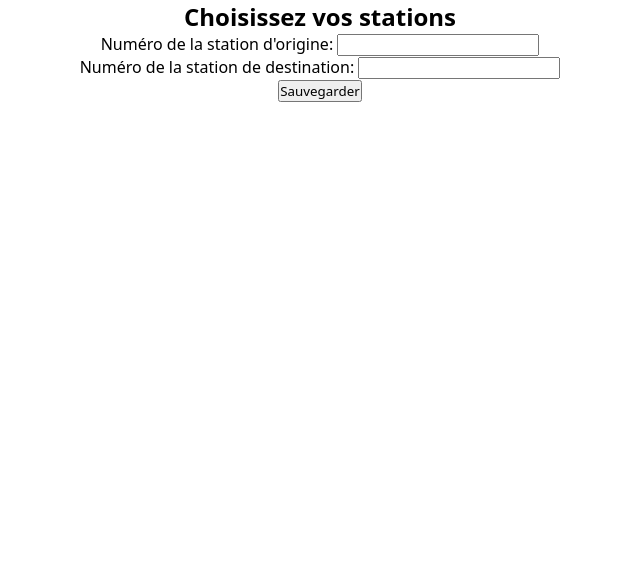
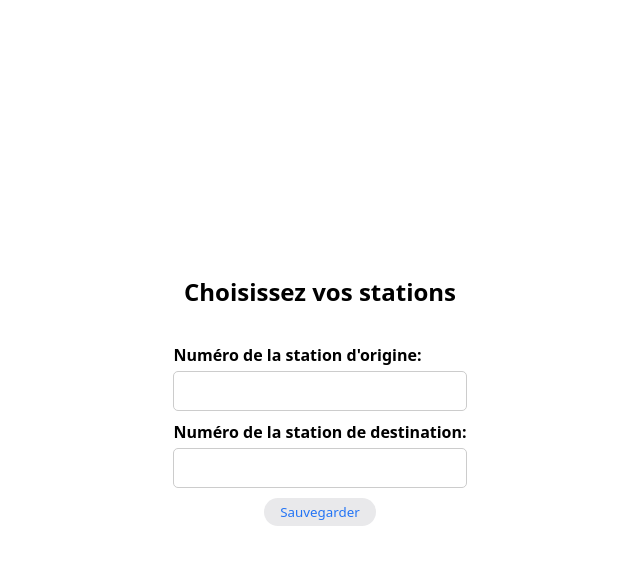
Before and after one commit to FlorianLatapie/velib, a plain HTML site: page index.html in a window 1280 px wide. Shown: the whole page, without its empty margins (320-960 px from the left). Drawn offline with Linux system fonts and the light colour scheme.

Commit message:
improve form styling
Introduces an 'apple-style-button' class for consistent button appearance and applies it to relevant buttons in index.html and script.js. Removes inline form styling from script.js and adds new CSS classes for form layout and input styling in styles.css to enhance UI consistency and maintainability.

```diff
--- a/index.html
+++ b/index.html
@@ -114,7 +114,7 @@
             </div>
         </div>
         <div class="pane bottom-pane">
-            <button id="clear-station-data">Effacer les stations</button>
+            <button id="clear-station-data" class="apple-style-button">Changer de stations</button>
             <!--<h2>Crédits</h2>
             <p>Développé par <a href="https://github.com/FlorianLatapie">Florian Latapie</a></p>
         -->
--- a/script.js
+++ b/script.js
@@ -23,15 +23,9 @@ if (!localStorage.getItem('stationData')) {
                     <label for="destinationStation">Numéro de la station de destination:</label>
                     <input type="number" id="destinationStationNumber" required>
                 </div>
-                <button type="submit">Sauvegarder</button>
+                <button type="submit" class="apple-style-button">Sauvegarder</button>
             </form>
     `;
-    // make the form on top of the page
-    formContainer.style.position = 'fixed';
-    formContainer.style.top = '0';
-    formContainer.style.backgroundColor = 'white';
-    formContainer.style.height = "100vh";
-    formContainer.style.width = "100vw";
     document.body.appendChild(formContainer);
 
     document.getElementById('stationForm').addEventListener('submit', (event) => {
--- a/styles.css
+++ b/styles.css
@@ -155,3 +155,67 @@ td>p {
         transform: rotate(360deg);
     }
 }
+
+.apple-style-button {
+    display: inline-block;
+    padding: 5px 16px;
+    text-decoration: none;
+    border-radius: 100vh;
+    background-color: #e9e9eb;
+    color: #2374f5;
+    border: none;
+    text-align: left;
+}
+
+.apple-style-button:hover {
+    background-color: #dcdce0;
+}
+
+.form-container {
+    position: fixed;
+    top: 0;
+    left: 0;
+    width: 100vw;
+    height: 100vh;
+    background: #ffffff;
+    display: flex;
+    flex-direction: column;
+    justify-content: center;
+    align-items: center;
+    gap: 20px;
+    padding: 20px;
+    z-index: 1000;
+}
+
+#stationForm {
+    display: flex;
+    flex-direction: column;
+    gap: 10px;
+    justify-content: center;
+    align-items: center;
+}
+
+.form-container h2 {
+    font-size: 1.5em;
+    margin-bottom: 1rem;
+}
+
+.form-group {
+    display: flex;
+    flex-direction: column;
+    gap: 5px;
+    width: 100%;
+    max-width: 300px;
+}
+
+.form-group label {
+    font-weight: bold;
+    text-align: left;
+}
+
+.form-group input {
+    padding: 0.5rem;
+    font-size: 1em;
+    border-radius: 5px;
+    border: 1px solid #ccc;
+}
```
